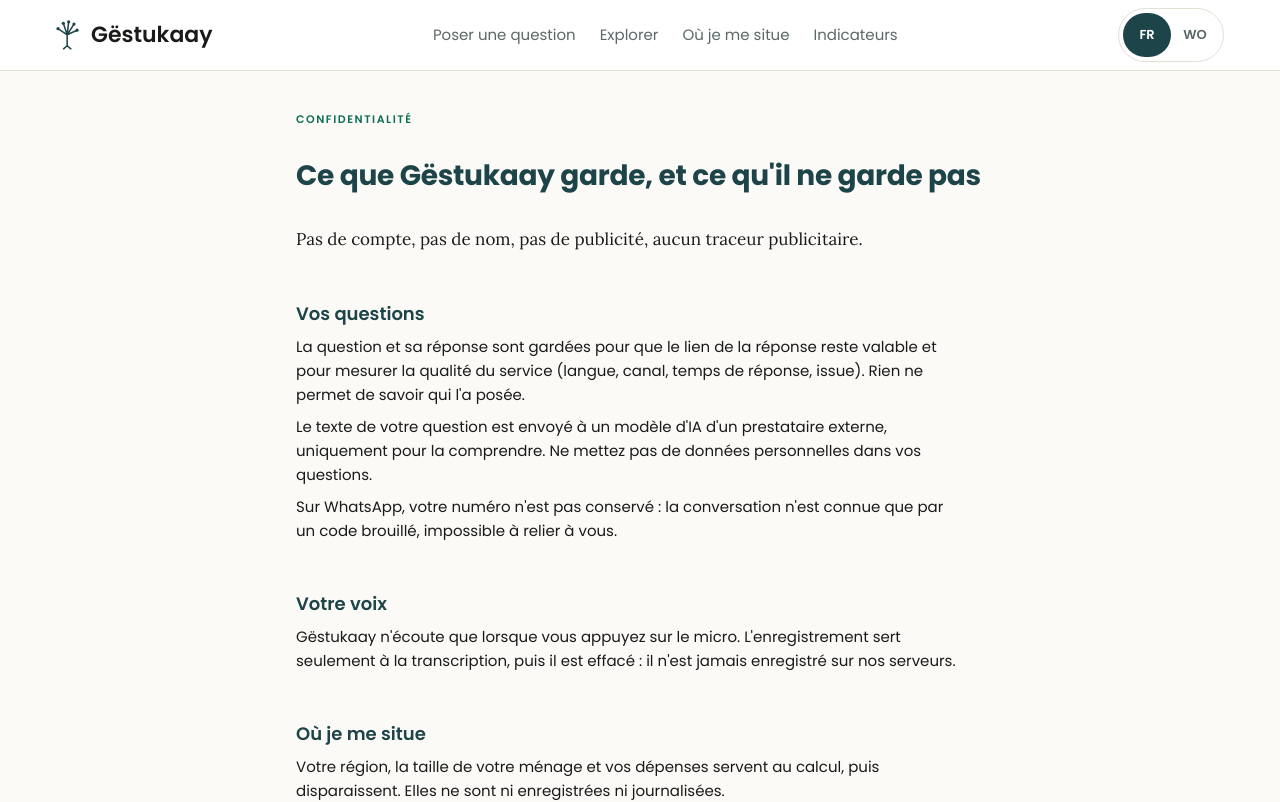
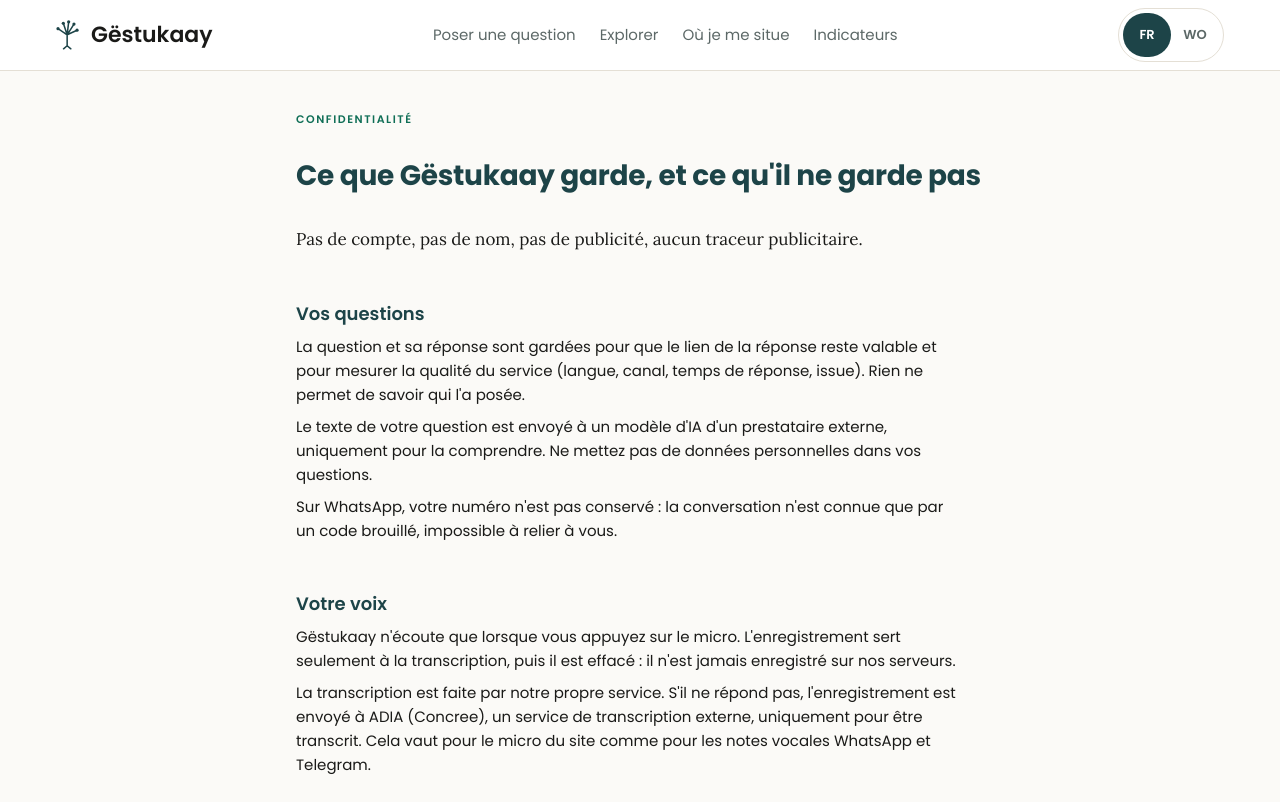
Before and after one commit to TechwithXalifa/gestukaay, a Next.js app in the folder web/: page /confidentialite in a window 1280 px wide. Shown: the top 802 px of the page. Built offline with nearby package versions, Linux system fonts and the light colour scheme.

Commit message:
docs(web): page Confidentialité, ADIA en repli de la transcription (0026) (#127)
* docs(web): page Confidentialité, ADIA en repli de la transcription (0026)

* docs(web): Confidentialité, Telegram aussi (relecture #127)

```diff
--- a/web/app/confidentialite/page.tsx
+++ b/web/app/confidentialite/page.tsx
@@ -10,7 +10,7 @@
     <PageTexte eyebrow="confid.eyebrow" titre="confid.titre">
       <p className="explication">{t("confid.intro")}</p>
       <Section titre="confid.questions" textes={["confid.questions.texte", "confid.ia", "confid.whatsapp"]} />
-      <Section titre="confid.voix" textes={["confid.voix.texte"]} />
+      <Section titre="confid.voix" textes={["confid.voix.texte", "confid.voix.repli"]} />
       <Section titre="confid.situer" textes={["confid.situer.texte"]} />
       <Section titre="confid.retours" textes={["confid.retours.texte"]} />
       <Section titre="confid.appareil" textes={["confid.appareil.texte"]} />
--- a/web/i18n/fr.ts
+++ b/web/i18n/fr.ts
@@ -246,6 +246,7 @@
   "confid.ia": "Le texte de votre question est envoyé à un modèle d'IA d'un prestataire externe, uniquement pour la comprendre. Ne mettez pas de données personnelles dans vos questions.",
   "confid.voix": "Votre voix",
   "confid.voix.texte": "Gëstukaay n'écoute que lorsque vous appuyez sur le micro. L'enregistrement sert seulement à la transcription, puis il est effacé : il n'est jamais enregistré sur nos serveurs.",
+  "confid.voix.repli": "La transcription est faite par notre propre service. S'il ne répond pas, l'enregistrement est envoyé à ADIA (Concree), un service de transcription externe, uniquement pour être transcrit. Cela vaut pour le micro du site comme pour les notes vocales WhatsApp et Telegram.",
   "confid.situer": "Où je me situe",
   "confid.situer.texte": "Votre région, la taille de votre ménage et vos dépenses servent au calcul, puis disparaissent. Elles ne sont ni enregistrées ni journalisées.",
   "confid.whatsapp": "Sur WhatsApp, votre numéro n'est pas conservé : la conversation n'est connue que par un code brouillé, impossible à relier à vous.",
```
